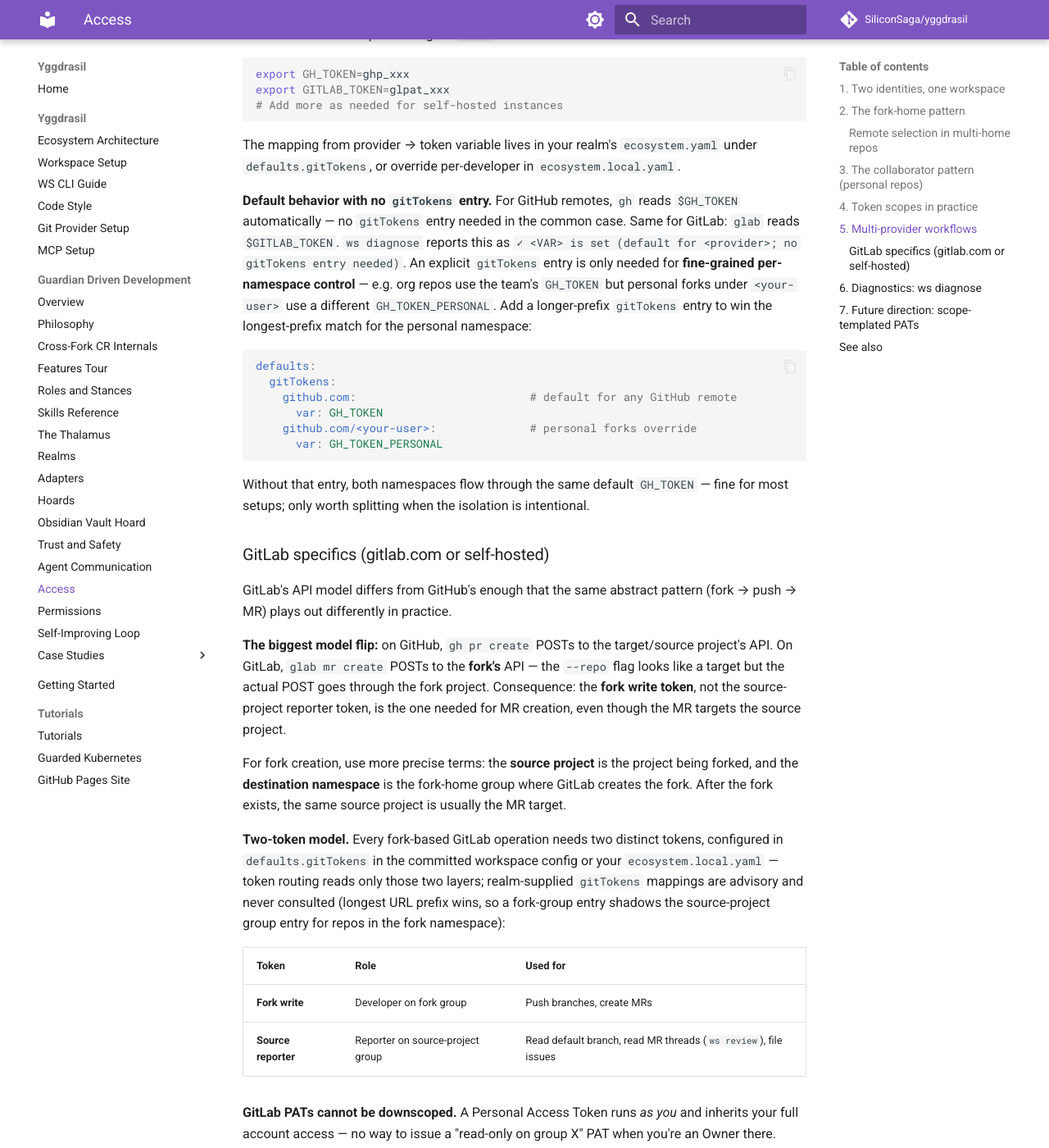
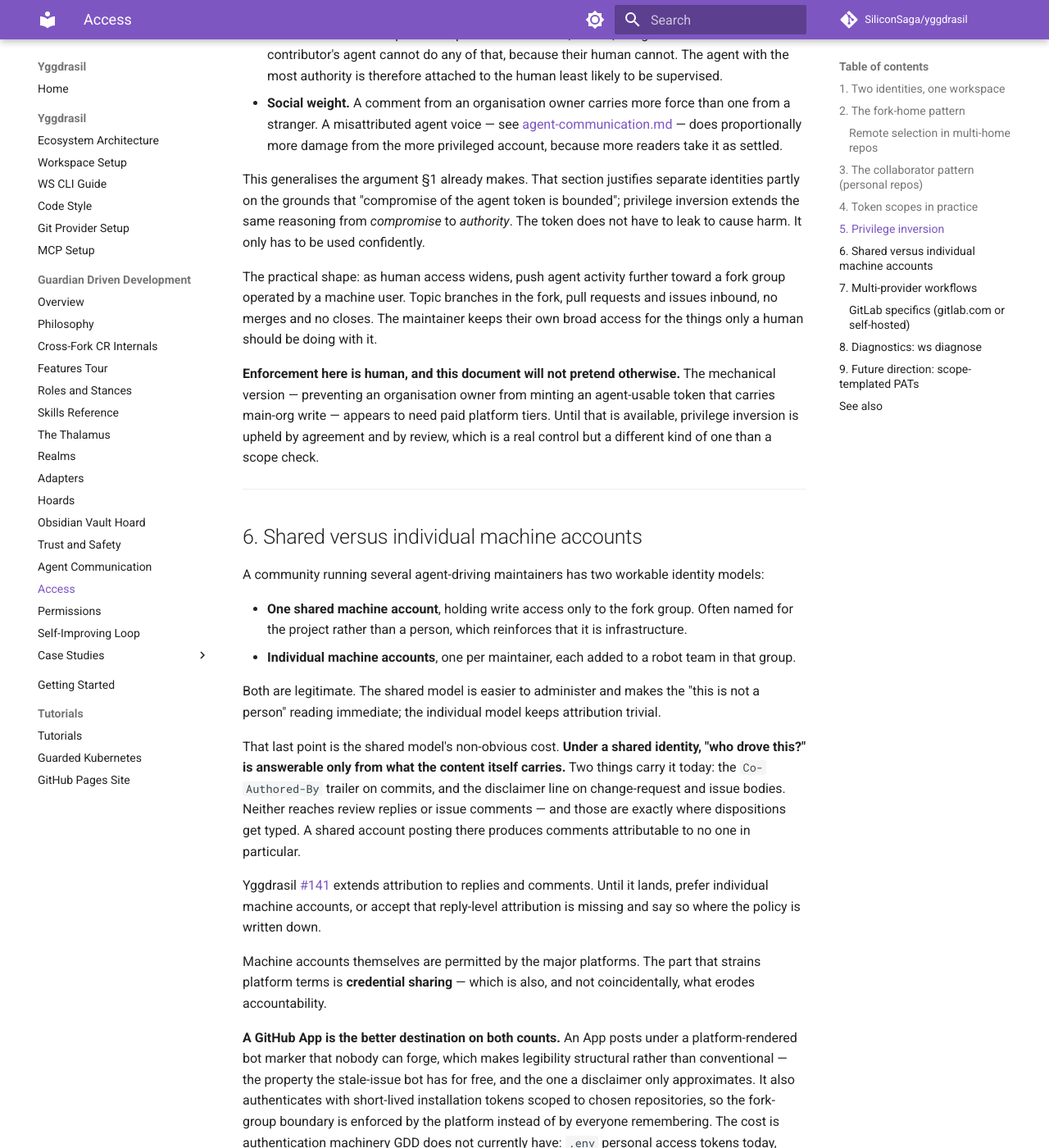
Before and after one commit to SiliconSaga/yggdrasil, an MkDocs documentation site: the page built from docs/gdd/access.md, in a window 1280 px wide and 1400 px high, scrolled down 4789 px. Shown: the whole window at 82% size. Built offline with MkDocs 1.6.1 and Material for MkDocs 9.7.7, drawn with Linux system fonts in a browser that asks for light colours; comment, search, counter and statistics services are not loaded; some of the changed text lies outside the part shown.

Commit message:
docs(gdd): record privilege inversion and the machine-account models
Two sections, both generalising arguments this document already half-makes.

**Privilege inversion.** More trust ordinarily buys more access; for agents it
runs the other way, because a maintainer's agent inherits a maintainer's blast
radius and a maintainer's social weight. The agent with the most authority ends
up attached to the human least likely to be supervised. Section 1 already
justifies separate identities on the grounds that "compromise of the agent token
is bounded" — this extends the same reasoning from compromise to authority,
since a token does not have to leak to cause harm, only to be used confidently.
Enforcement is named as human rather than mechanical: the mechanical form needs
paid platform tiers, and claiming otherwise would describe tooling that does not
exist.

**Shared versus individual machine accounts.** Both work. The shared model's
non-obvious cost is that "who drove this?" becomes answerable only from what the
content carries, and what it carries today — the commit trailer and the body
disclaimer — does not reach review replies, which is where dispositions are
typed. #141 closes that; until it lands, individual accounts are the safer
default. A GitHub App is named as the better destination for both problems,
since a platform-rendered bot marker makes legibility structural rather than
conventional, with the authentication cost stated plainly.

Also swapped the forward reference on the communication page from an anchor to a
prose pointer. Sections 5, 6 and 7 became 7, 8 and 9 in this very commit, which
is a fair demonstration that a numbered anchor is a link waiting to rot.

Co-Authored-By: Claude Opus 5 (1M context) <noreply@anthropic.com>

```diff
--- a/docs/gdd/access.md
+++ b/docs/gdd/access.md
@@ -102,7 +102,45 @@ When in doubt about whether a token covers an operation, run `ws diagnose <compo
 
 ---
 
-## 5. Multi-provider workflows
+## 5. Privilege inversion
+
+Ordinarily, more trust buys more access. For agents the relationship runs the other way: **the more a human can break, the less their agent should hold.**
+
+The claim is counterintuitive enough to be worth stating twice, because the instinct is that a core maintainer — who has earned broad access — should be able to hand their agent broad access too. Two things argue against it:
+
+- **Blast radius.** A maintainer's token can write to the main organisation. An agent driving that token inherits all of it: pushes to protected branches, closes, merges. A first-time contributor's agent cannot do any of that, because their human cannot. The agent with the most authority is therefore attached to the human least likely to be supervised.
+- **Social weight.** A comment from an organisation owner carries more force than one from a stranger. A misattributed agent voice — see [agent-communication.md](agent-communication.md) — does proportionally more damage from the more privileged account, because more readers take it as settled.
+
+This generalises the argument §1 already makes. That section justifies separate identities partly on the grounds that "compromise of the agent token is bounded"; privilege inversion extends the same reasoning from *compromise* to *authority*. The token does not have to leak to cause harm. It only has to be used confidently.
+
+The practical shape: as human access widens, push agent activity further toward a fork group operated by a machine user. Topic branches in the fork, pull requests and issues inbound, no merges and no closes. The maintainer keeps their own broad access for the things only a human should be doing with it.
+
+**Enforcement here is human, and this document will not pretend otherwise.** The mechanical version — preventing an organisation owner from minting an agent-usable token that carries main-org write — appears to need paid platform tiers. Until that is available, privilege inversion is upheld by agreement and by review, which is a real control but a different kind of one than a scope check.
+
+---
+
+## 6. Shared versus individual machine accounts
+
+A community running several agent-driving maintainers has two workable identity models:
+
+- **One shared machine account**, holding write access only to the fork group. Often named for the project rather than a person, which reinforces that it is infrastructure.
+- **Individual machine accounts**, one per maintainer, each added to a robot team in that group.
+
+Both are legitimate. The shared model is easier to administer and makes the "this is not a person" reading immediate; the individual model keeps attribution trivial.
+
+That last point is the shared model's non-obvious cost. **Under a shared identity, "who drove this?" is answerable only from what the content itself carries.** Two things carry it today: the `Co-Authored-By` trailer on commits, and the disclaimer line on change-request and issue bodies. Neither reaches review replies or issue comments — and those are exactly where dispositions get typed. A shared account posting there produces comments attributable to no one in particular.
+
+Yggdrasil [#141](https://github.com/SiliconSaga/yggdrasil/pull/141) extends attribution to replies and comments. Until it lands, prefer individual machine accounts, or accept that reply-level attribution is missing and say so where the policy is written down.
+
+Machine accounts themselves are permitted by the major platforms. The part that strains platform terms is **credential sharing** — which is also, and not coincidentally, what erodes accountability.
+
+**A GitHub App is the better destination on both counts.** An App posts under a platform-rendered bot marker that nobody can forge, which makes legibility structural rather than conventional — the property the stale-issue bot has for free, and the one a disclaimer only approximates. It also authenticates with short-lived installation tokens scoped to chosen repositories, so the fork-group boundary is enforced by the platform instead of by everyone remembering. The cost is authentication machinery GDD does not currently have: `.env` personal access tokens today, versus JWT signing and an installation-token exchange. It is on the roadmap rather than in the box.
+
+Platform terms change, and this document is not legal advice. Read the current terms for your provider before standardising on a shared identity.
+
+---
+
+## 7. Multi-provider workflows
 
 The workspace is provider-agnostic. A component on GitHub uses `GH_TOKEN`; a component on GitLab uses `GITLAB_TOKEN`; a self-hosted Forgejo or Gitea instance uses whatever variable you map under `defaults.gitTokens` in the realm or local config.
 
@@ -194,7 +232,7 @@ Running `ws diagnose <comp>` before the first push to a new component reveals mi
 
 ---
 
-## 6. Diagnostics: `ws diagnose`
+## 8. Diagnostics: `ws diagnose`
 
 When an operation fails for what looks like an access reason, run:
 
@@ -214,7 +252,7 @@ If `ws diagnose` shows ✗ for token coverage, token-dependent operations (HTTPS
 
 ---
 
-## 7. Future direction: scope-templated PATs
+## 9. Future direction: scope-templated PATs
 
 Today's pattern asks the human to manually create a PAT with the right scopes. A future improvement is workflow-aware scope templates — "workflow A needs scopes X+Y; workflow B needs X+Z" — surfaced as `ws diagnose` recommendations or `ws auth setup` interactive flows. Not implemented in v1; tracked under the "onboarding and identity" design doc.
 
```
Also changed, not shown: docs/gdd/agent-communication.md (+1 -1 lines).
